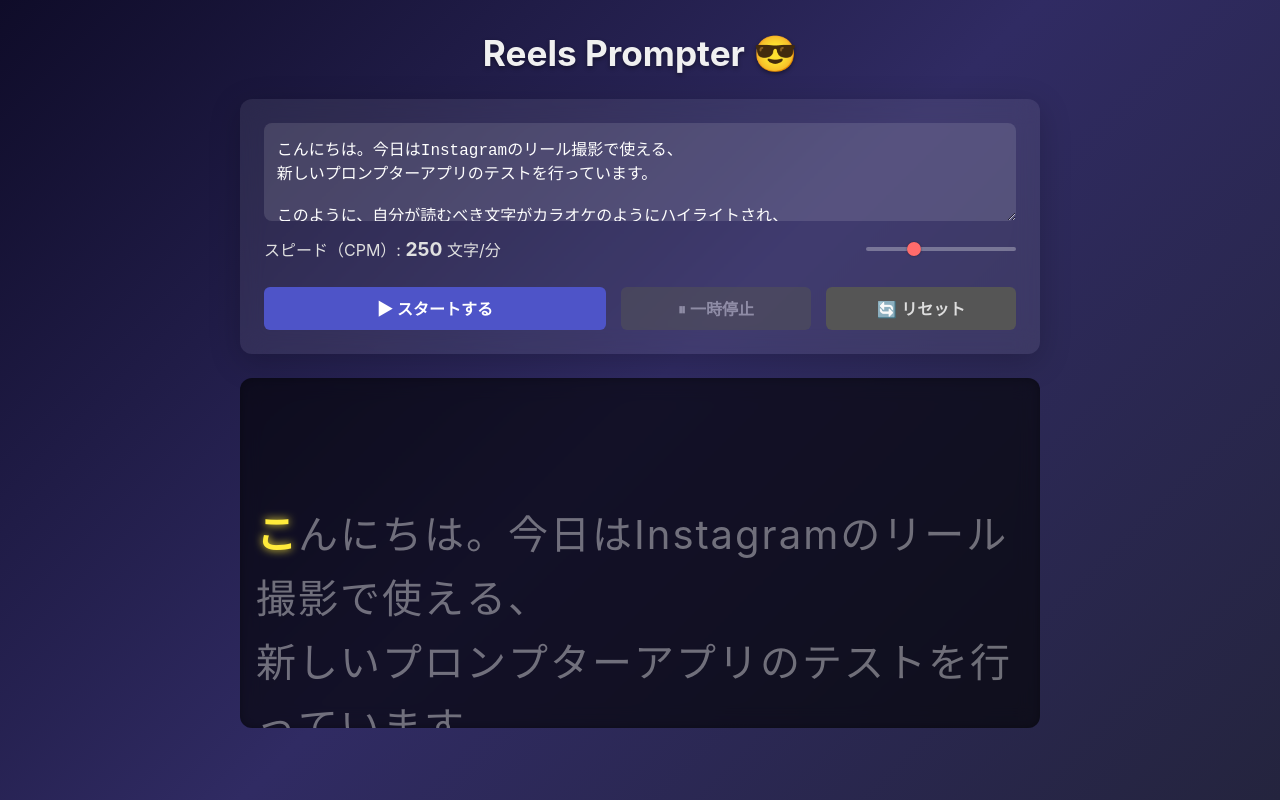
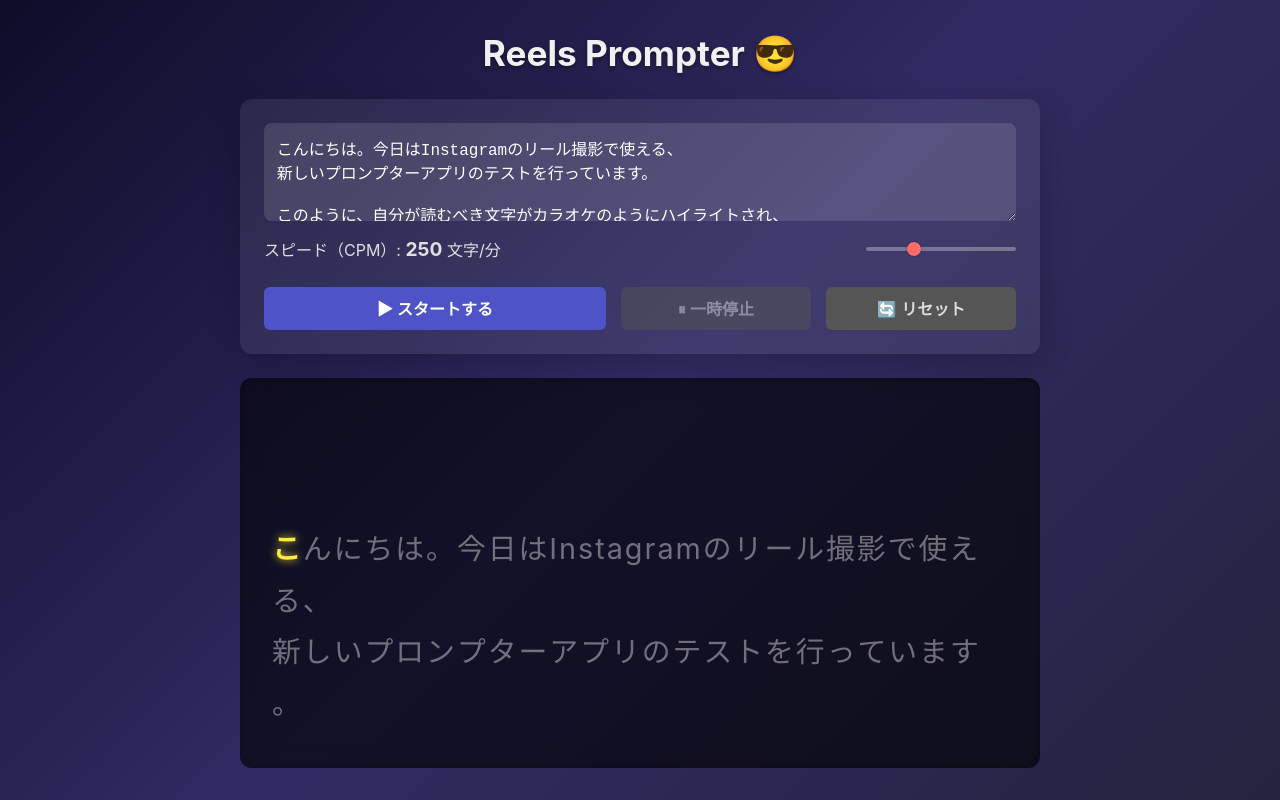
Before and after one commit to iidaatcnt/prompter-app, a Next.js app: page / in a window 1280 px wide. Built offline with nearby package versions, Linux system fonts and the light colour scheme.

Commit message:
Update prompter UI to show wider text area

```diff
--- a/src/app/globals.css
+++ b/src/app/globals.css
@@ -6,7 +6,8 @@
   box-sizing: border-box;
 }
 
-html, body {
+html,
+body {
   height: 100%;
   font-family: 'Inter', sans-serif;
   background: linear-gradient(135deg, #0f0c29, #302b63, #24243e);
@@ -27,13 +28,14 @@ html, body {
   font-size: 2.2rem;
   font-weight: 700;
   margin-bottom: 1.5rem;
-  text-shadow: 0 2px 4px rgba(0,0,0,0.4);
+  text-shadow: 0 2px 4px rgba(0, 0, 0, 0.4);
 }
 
 .control-panel {
   width: 100%;
   max-width: 800px;
-  background: rgba(255,255,255,0.08); /* fallback */
+  background: rgba(255, 255, 255, 0.08);
+  /* fallback */
   backdrop-filter: blur(12px);
   -webkit-backdrop-filter: blur(12px);
   border-radius: 12px;
@@ -41,7 +43,7 @@ html, body {
   display: flex;
   flex-direction: column;
   gap: 1rem;
-  box-shadow: 0 8px 32px rgba(0,0,0,0.2);
+  box-shadow: 0 8px 32px rgba(0, 0, 0, 0.2);
 }
 
 textarea.scriptInput {
@@ -52,7 +54,7 @@ textarea.scriptInput {
   border-radius: 8px;
   padding: 0.8rem;
   font-size: 1rem;
-  background: rgba(255,255,255,0.12);
+  background: rgba(255, 255, 255, 0.12);
   color: #fff;
 }
 
@@ -61,7 +63,7 @@ textarea.scriptInput::placeholder {
 }
 
 textarea.scriptInput:focus {
-    outline: 2px solid #4e54c8;
+  outline: 2px solid #4e54c8;
 }
 
 .settings {
@@ -75,10 +77,11 @@ input[type="range"] {
   -webkit-appearance: none;
   width: 150px;
   height: 4px;
-  background: rgba(255,255,255,0.3);
+  background: rgba(255, 255, 255, 0.3);
   border-radius: 2px;
   outline: none;
 }
+
 input[type="range"]::-webkit-slider-thumb {
   -webkit-appearance: none;
   width: 14px;
@@ -86,7 +89,7 @@ input[type="range"]::-webkit-slider-thumb {
   border-radius: 50%;
   background: #ff6b6b;
   cursor: pointer;
-  box-shadow: 0 0 2px rgba(0,0,0,0.5);
+  box-shadow: 0 0 2px rgba(0, 0, 0, 0.5);
 }
 
 .btn {
@@ -103,6 +106,7 @@ input[type="range"]::-webkit-slider-thumb {
   background: #4e54c8;
   color: #fff;
 }
+
 .btn-primary:hover {
   background: #6268d6;
 }
@@ -111,6 +115,7 @@ input[type="range"]::-webkit-slider-thumb {
   background: #555;
   color: #ddd;
 }
+
 .btn-secondary:hover {
   background: #666;
 }
@@ -128,22 +133,28 @@ input[type="range"]::-webkit-slider-thumb {
   margin-top: 1.5rem;
   width: 100%;
   max-width: 800px;
-  height: 350px; /* 固定の高さ */
-  background: rgba(0,0,0,0.6);
+  flex: 1;
+  /* 残りの高さをすべて埋める */
+  min-height: 0;
+  /* flexアイテムが縮むことを許可 */
+  background: rgba(0, 0, 0, 0.6);
   backdrop-filter: blur(10px);
   border-radius: 12px;
-  padding: 1rem;
-  font-size: 2.5rem;
-  line-height: 1.6;
+  padding: 2rem;
+  font-size: 1.8rem;
+  /* 大きすぎたので少し縮小して広範囲を見せる */
+  line-height: 1.8;
   color: #fff;
-  overflow-y: hidden; /* スクロールバーを見えなくする */
-  box-shadow: inset 0 0 10px rgba(0,0,0,0.3);
+  overflow-y: hidden;
+  /* スクロールバーを見えなくする */
+  box-shadow: inset 0 0 10px rgba(0, 0, 0, 0.3);
   position: relative;
 }
 
 .text-container {
-  padding-top: 150px; /* 最初の中央合わせのための余白 */
-  padding-bottom: 200px;
+  padding-top: 30vh;
+  /* 最初と最後のスクロール用の余白 */
+  padding-bottom: 40vh;
 }
 
 .word {
@@ -151,7 +162,8 @@ input[type="range"]::-webkit-slider-thumb {
   margin-right: 2px;
   opacity: 0.4;
   transition: opacity 0.2s, color 0.2s;
-  white-space: pre-wrap; /* 改行やスペースを維持 */
+  white-space: pre-wrap;
+  /* 改行やスペースを維持 */
 }
 
 .word.active {
```
